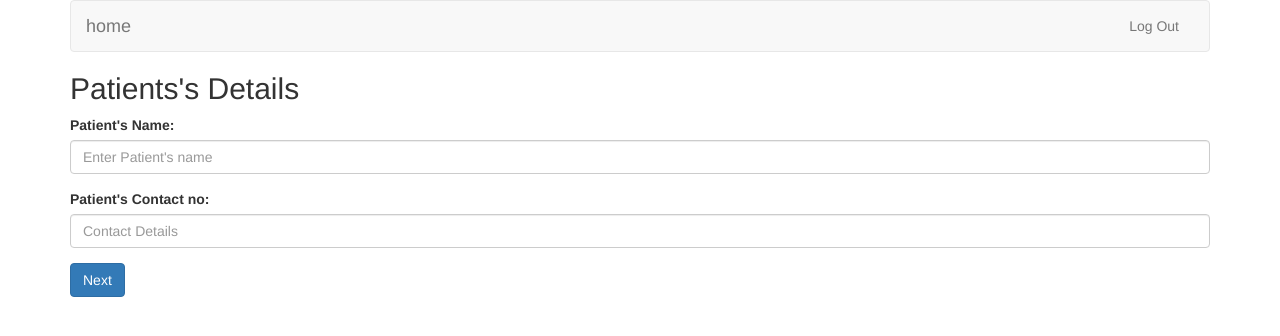
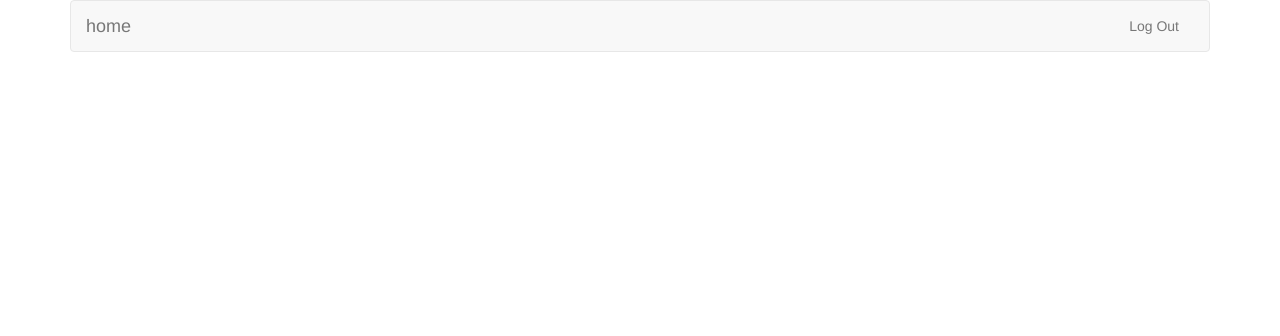
Before and after one commit to AlokikJain/minor, a PHP site: page / in a window 1280 px wide. Shown: the top 336 px of the page. Run offline with PHP 8.4, Linux system fonts and the light colour scheme; the visitor is signed in with stand-in values (Sample User, id 1); some libraries are stand-ins or nearby versions.

Commit message:
Revert "precription page trial 1"
This reverts commit 4773ca2454cac5d7f9b696eb4d663a0d0177edbd.

```diff
--- a/index.php
+++ b/index.php
@@ -8,10 +8,7 @@ if(empty($_SESSION['id']))
 	exit;
 }
 
-/**			NOT WORKING ☻☻☻☻
 // on successful login
-renderPage("patientDetails");
+renderPage("search", ["title"=>"Prescription"]);
 
-*/
-include("pages/patientDetails.php");
 ?>
--- a/pages/patientDetails.php
+++ /dev/null
@@ -1,14 +0,0 @@
-<h2>Patients's Details</h2>
-  <form method="post" action="bg-Patientdetails.php">
-    <div class="form-group">
-      <label for="name">Patient's Name:</label>
-      <input type="text" class="form-control" placeholder="Enter Patient's name" name="name" required>
-    </div>
-
-    <div class="form-group">
-      <label for="number">Patient's Contact no:</label>
-      <input type="text" class="form-control" placeholder="Contact Details" name="contact" required>
-    </div>
-
-    <button type="submit" class="btn btn-primary">Next</button>
-  </form>
```
Also changed, not shown: bg-Patientdetails.php (deleted, +0 -12 lines), dbconfig.php (+4 -4 lines), pages/layout.php (line endings or trailing spaces).
